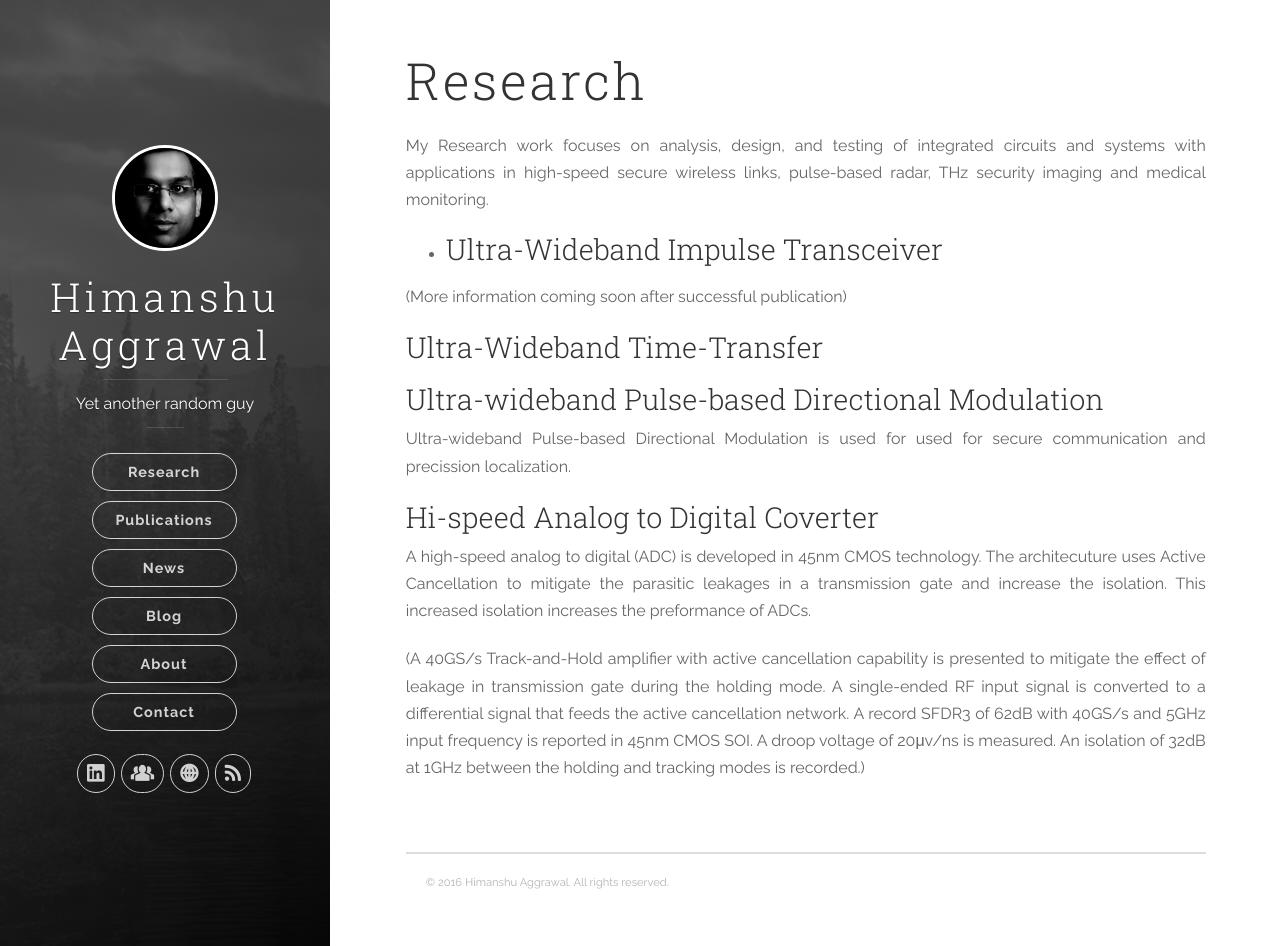
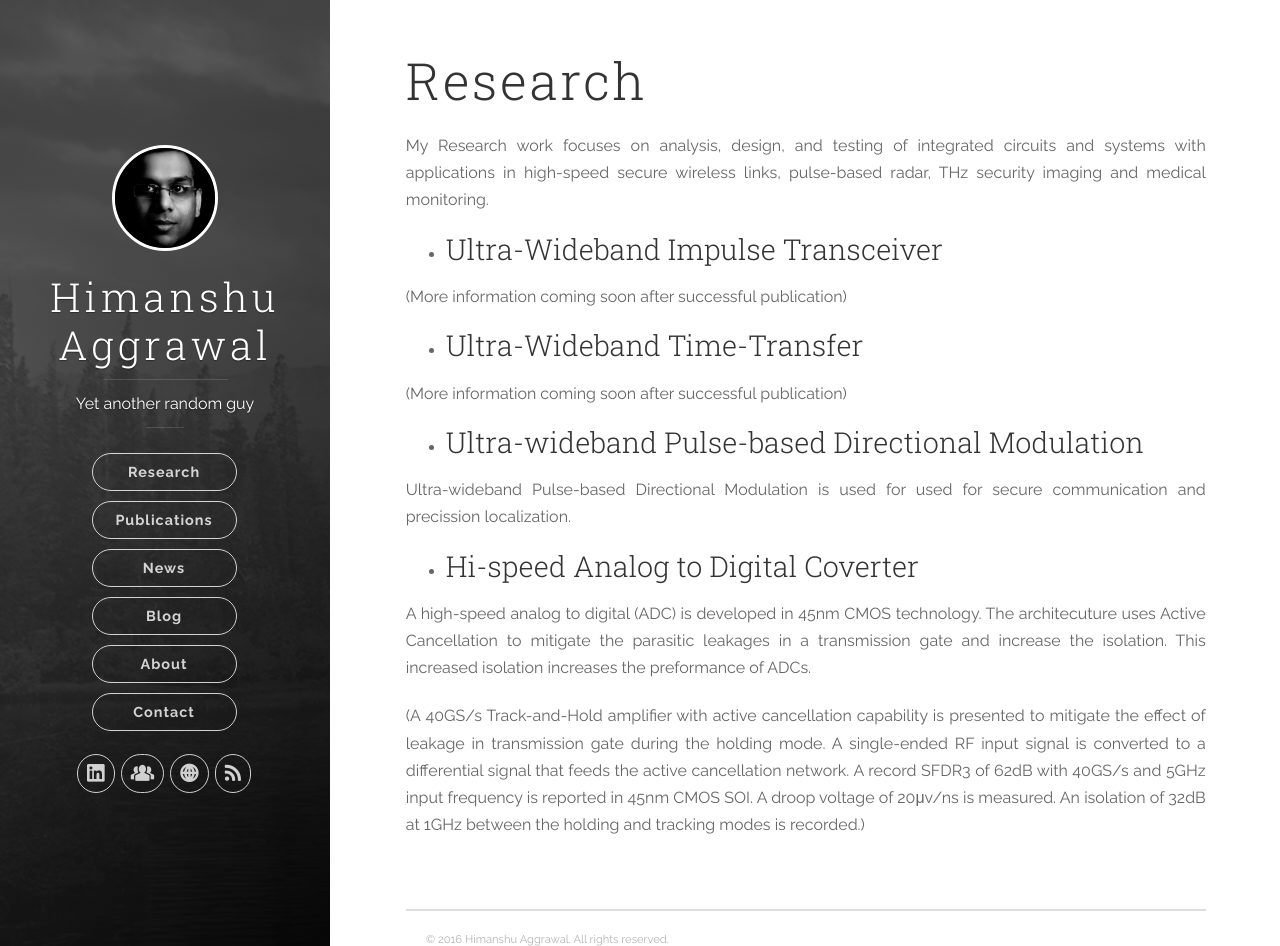
Before and after one commit to ahimanshu13/ahimanshu13.github.io, a Jekyll site: the page built from research/index.md, in a window 1280 px wide and 946 px high. Built offline with Jekyll 4.4.1, drawn with Linux system fonts in a browser that asks for light colours; nearby versions of some CDN libraries.

Commit message:
Update Research

```diff
--- a/research/index.md
+++ b/research/index.md
@@ -7,18 +7,21 @@ My Research work focuses on analysis, design, and testing of integrated circuits
 
 - ###  Ultra-Wideband Impulse Transceiver
 
+(More information coming soon after successful publication)
 
+
+- ### Ultra-Wideband Time-Transfer
 
 (More information coming soon after successful publication)
 
-### Ultra-Wideband Time-Transfer
 
+- ### Ultra-wideband Pulse-based Directional Modulation
 
-### Ultra-wideband Pulse-based Directional Modulation
 Ultra-wideband Pulse-based Directional Modulation is used for used for secure communication and precission localization.
 
 
-### Hi-speed Analog to Digital Coverter
+- ### Hi-speed Analog to Digital Coverter
+
 A high-speed analog to digital (ADC) is developed in 45nm CMOS technology. The architecuture uses Active Cancellation to mitigate the parasitic leakages in a transmission gate and increase the isolation. This increased isolation increases the preformance of ADCs.
 
 (A 40GS/s Track-and-Hold amplifier with active cancellation capability is presented to mitigate the effect of leakage in transmission gate during the holding mode. A single-ended RF input signal is converted to a differential signal that feeds the active cancellation network. A record SFDR3 of 62dB with 40GS/s and 5GHz input frequency is reported in 45nm CMOS SOI. A droop voltage of 20μv/ns is measured. An isolation of 32dB at 1GHz between the holding and tracking modes is recorded.)
```
